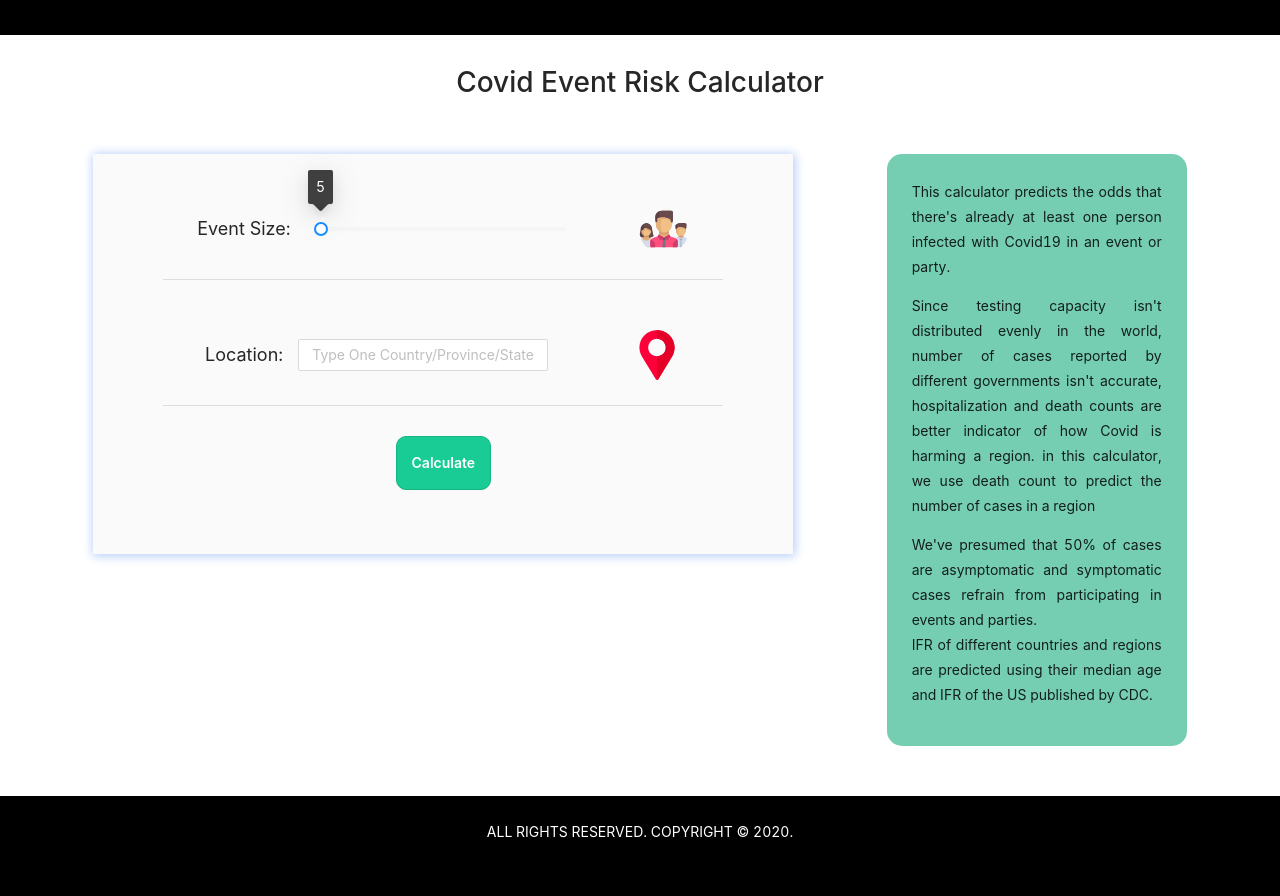
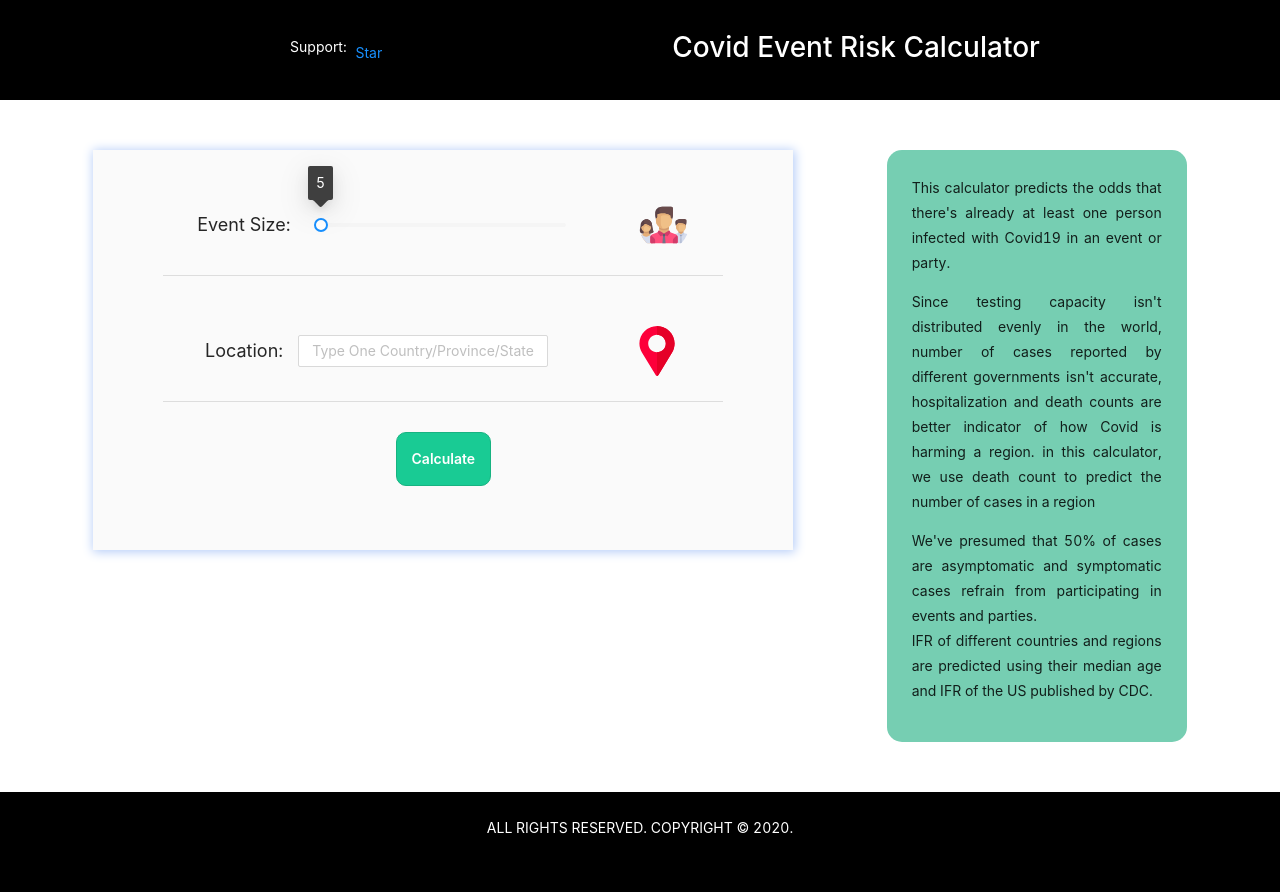
Before and after one commit to mmahdigh/covid-risk, a React (Create React App) app: page / in a window 1280 px wide. Built offline with nearby package versions, Linux system fonts and the light colour scheme.

Commit message:
add github star, start over button

```diff
--- a/public/index.html
+++ b/public/index.html
@@ -9,6 +9,7 @@
       name="description"
       content="Web site created using create-react-app"
     />
+    <script async defer src="https://buttons.github.io/buttons.js"></script>
     <link rel="apple-touch-icon" href="%PUBLIC_URL%/logo192.png" />
     <!--
       manifest.json provides metadata used when your web app is installed on a
--- a/src/App.css
+++ b/src/App.css
@@ -67,6 +67,25 @@ body {
   /* background-color: #0e6449; */
 }
 
+.startOver {
+  padding: 15px;
+  color: white;
+  /* box-shadow: 1px 1px 10px 5px #ddd; */
+  border: 1px solid #17b381;
+  border-radius: 10px;
+  /* border: 0; */
+  font-weight: 600;
+  cursor: pointer;
+  outline: none;
+  background-color: #19cb94;
+  transition: all 0.2s;
+}
+
+.startOver:hover {
+  background-color: #17b381;
+  /* background-color: #0e6449; */
+}
+
 .rowContainer > div {
   display: flex;
   align-items: center;
--- a/src/App.tsx
+++ b/src/App.tsx
@@ -21,7 +21,7 @@ const DefaultEventSize = 5;
 function App() {
   const [location, setLocation] = useState<string[]>([]);
   const [eventSize, setEventSize] = useState(DefaultEventSize)
-  const [result, setResult] = useState<number>();
+  const [result, setResult] = useState<string>();
 
   const selectRef = useRef<RefSelectProps | null>();
 
@@ -37,13 +37,26 @@ function App() {
   const handleSliderChange = (size: number) => setEventSize(size);
 
   const handleButtonSubmit = () => {
-    setResult(Number(contractionChanceRegion(location[0], eventSize).toFixed(2)) * 100)
+    setResult((contractionChanceRegion(location[0], eventSize) * 100).toFixed(2))
+  }
+
+  const startOver = () => {
+    setResult(undefined);
   }
 
   return (
     <div className="App">
-      <div style={{height: 35, width: "100%", backgroundColor: "#000"}}></div>
-      <h1 style={{ marginTop: 25, marginBottom: 50 }}> Covid Event Risk Calculator </h1>
+      <div style={{display: 'flex', flexDirection: 'row',marginBottom: 50, justifyContent: 'space-evenly', height: 100, width: "100%", backgroundColor: "#000"}}>
+        <div style={{margin: "auto 50px"}}>
+          <span style={{color: '#fff', verticalAlign:"super", marginRight: 5}}> Support: </span>
+          <a className="github-button"
+          href="https://github.com/mmahdigh/covid-risk" data-icon="octicon-star"
+          data-size="large"
+          data-show-count="true"
+          aria-label="Star mmahdigh/covid-risk on GitHub">Star</a>
+        </div>
+        <h1 style={{ marginTop: 25, color: '#fff' }}> Covid Event Risk Calculator </h1>
+      </div>
       <div style={{ display: "flex", justifyContent: 'space-evenly' }}>
         <div style={{ boxShadow: result === undefined ? "1px 1px 10px 1px rgb(180, 204, 248)" :
       "1px 1px 10px 1px #19cb94"}} className="inputCard">
@@ -53,12 +66,19 @@ function App() {
             <p> Odds There Is One Person  </p>
             <p> Infected With Covid19 Is: </p>
           </div>
-          <div style={{color: `rgb(${Math.min(256, result * 5)}, 0, 0)`, borderBottom: "2px solid #eee"}} className="result">
+          <div style={{color: `rgb(${Math.min(256, Number(result) * 5)}, 0, 0)`, borderBottom: "2px solid #eee"}} className="result">
             <p id="result"> {`${result}%`} </p>
           </div>
-          <div style={{fontSize: 14, color: "#fff",fontWeight: 500, padding: 25, backgroundColor: "#222"}}>
-            <p> It's close to the odds that  </p>
-            <p> {getTrivia(result)} </p>
+          <div style={{display: 'flex', justifyContent: 'space-evenly',
+          alignItems: 'center' ,fontSize: 14, color: "#fff",
+          fontWeight: 500, padding: 25, backgroundColor: "#222"}}>
+            <div>
+              <p> It's close to the odds that  </p>
+              <p> {getTrivia(Number(result))} </p>
+            </div>
+            <button onClick={startOver} className="startOver">
+              Start Over!
+            </button>
           </div>
         </div>
         }
```
